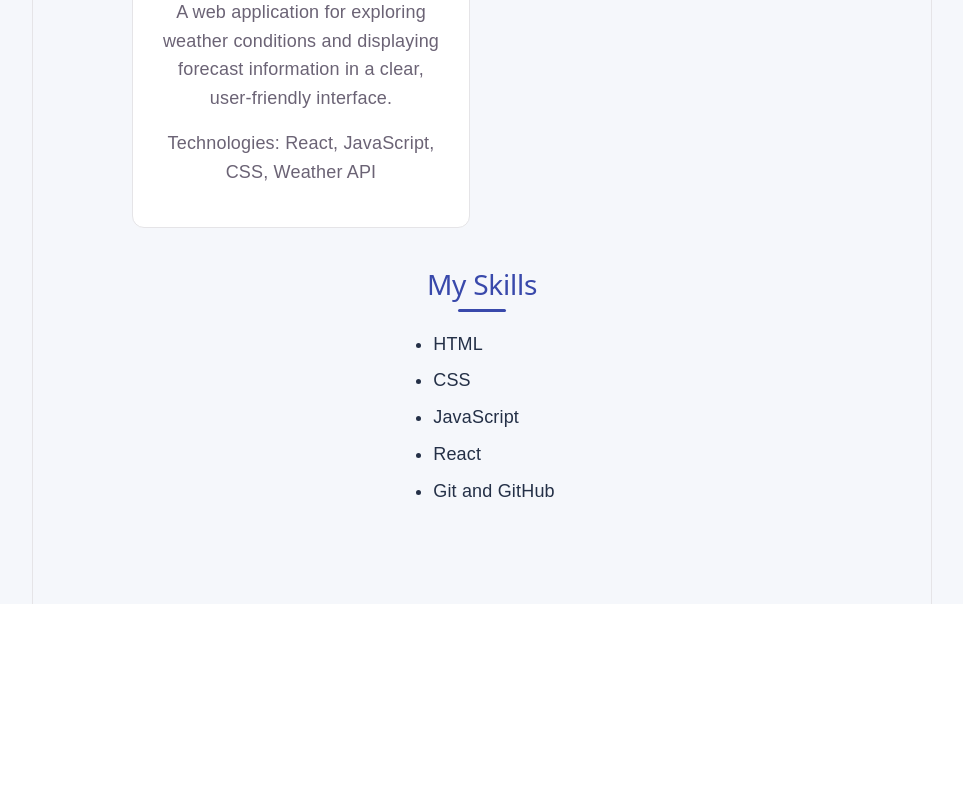
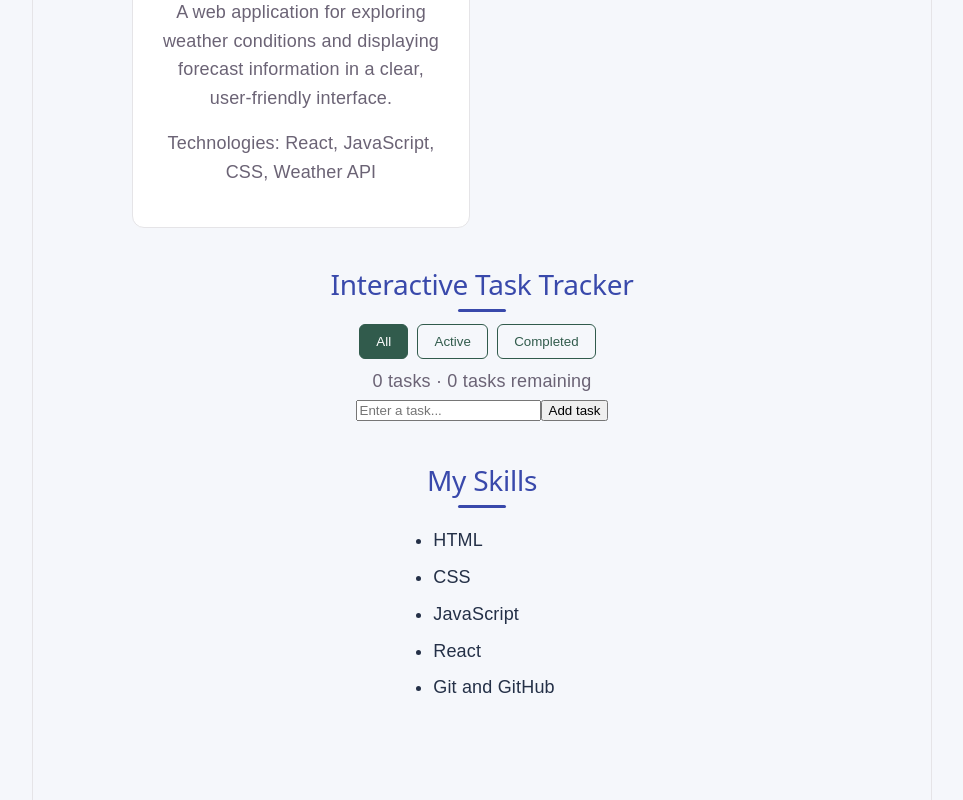
Before and after one commit to silviana1983/frontend-portfolio, a React (Vite) app: page / in a window 1280 px wide. Shown: the part 950-1750 px from the top of the page, without its empty margins (158-1121 px from the left). Before the commit the page ends 1554 px from the top, so only its background shows below. Built offline with nearby package versions, Linux system fonts and the light colour scheme.

Commit message:
Add interactive task tracker and filter styling

```diff
--- a/src/App.css
+++ b/src/App.css
@@ -92,3 +92,18 @@ article:hover {
 .projects-section h2 {
   grid-column: 1 / -1;
 }
+
+.filter-button {
+  padding: 0.5rem 0.9rem;
+  margin-right: 0.5rem;
+  border: 1px solid #315b4c;
+  border-radius: 6px;
+  background-color: transparent;
+  color: #315b4c;
+  cursor: pointer;
+}
+
+.filter-button.selected {
+  background-color: #315b4c;
+  color: white;
+}
--- a/src/App.jsx
+++ b/src/App.jsx
@@ -1,4 +1,5 @@
 import ProjectCard from "./ProjectCard.jsx";
+import TaskTracker from "./TaskTracker.jsx";
 
 const projects = [
   {
@@ -52,6 +53,8 @@ function App() {
         ))}
       </section>
 
+      <TaskTracker />
+
       <section>
         <h2>My Skills</h2>
         <ul>
--- /dev/null
+++ b/src/TaskTracker.jsx
@@ -0,0 +1,121 @@
+import { useState } from "react";
+
+function TaskTracker() {
+  const [task, setTask] = useState("");
+  const [tasks, setTasks] = useState([]);
+  const [filter, setFilter] = useState("all");
+  const remainingTasks = tasks.filter((item) => !item.completed).length;
+  const totalTasks = tasks.length;
+
+  const filteredTasks = tasks.filter((item) => {
+    if (filter === "active") return !item.completed;
+    if (filter === "completed") return item.completed;
+    return true;
+  });
+
+  function toggleTask(id) {
+    setTasks(
+      tasks.map((item) =>
+        item.id === id ? { ...item, completed: !item.completed } : item,
+      ),
+    );
+  }
+
+  function deleteTask(id) {
+    setTasks(tasks.filter((item) => item.id !== id));
+  }
+
+  function addTask() {
+    if (task.trim() === "") return;
+
+    setTasks([
+      ...tasks,
+      {
+        id: Date.now(),
+        text: task.trim(),
+        completed: false,
+      },
+    ]);
+
+    setTask("");
+  }
+
+  return (
+    <section>
+      <h2>Interactive Task Tracker</h2>
+
+      <button
+        onClick={() => setFilter("all")}
+        aria-pressed={filter === "all"}
+        className={
+          filter === "all" ? "filter-button selected" : "filter-button"
+        }
+      >
+        All
+      </button>
+
+      <button
+        onClick={() => setFilter("active")}
+        aria-pressed={filter === "active"}
+        className={
+          filter === "active" ? "filter-button selected" : "filter-button"
+        }
+      >
+        Active
+      </button>
+
+      <button
+        onClick={() => setFilter("completed")}
+        aria-pressed={filter === "completed"}
+        className={
+          filter === "completed" ? "filter-button selected" : "filter-button"
+        }
+      >
+        Completed
+      </button>
+
+      <p>
+        <p>
+          {totalTasks} {totalTasks === 1 ? "task" : "tasks"} · {remainingTasks}{" "}
+          {remainingTasks === 1 ? "task" : "tasks"} remaining
+        </p>
+      </p>
+
+      <input
+        type="text"
+        placeholder="Enter a task..."
+        onKeyDown={(event) => {
+          if (event.key === "Enter") {
+            addTask();
+          }
+        }}
+        value={task}
+        onChange={(event) => setTask(event.target.value)}
+      />
+
+      <button onClick={addTask}>Add task</button>
+      <ul>
+        {filteredTasks.map((item) => (
+          <li key={item.id}>
+            <input
+              type="checkbox"
+              checked={item.completed}
+              onChange={() => toggleTask(item.id)}
+            />
+            <span
+              style={{
+                textDecoration: item.completed ? "line-through" : "none",
+              }}
+            >
+              {item.text}
+            </span>
+
+            <button onClick={() => deleteTask(item.id)}>Delete</button>
+          </li>
+        ))}
+      </ul>
+    </section>
+  );
+}
+
+export default TaskTracker;
```
